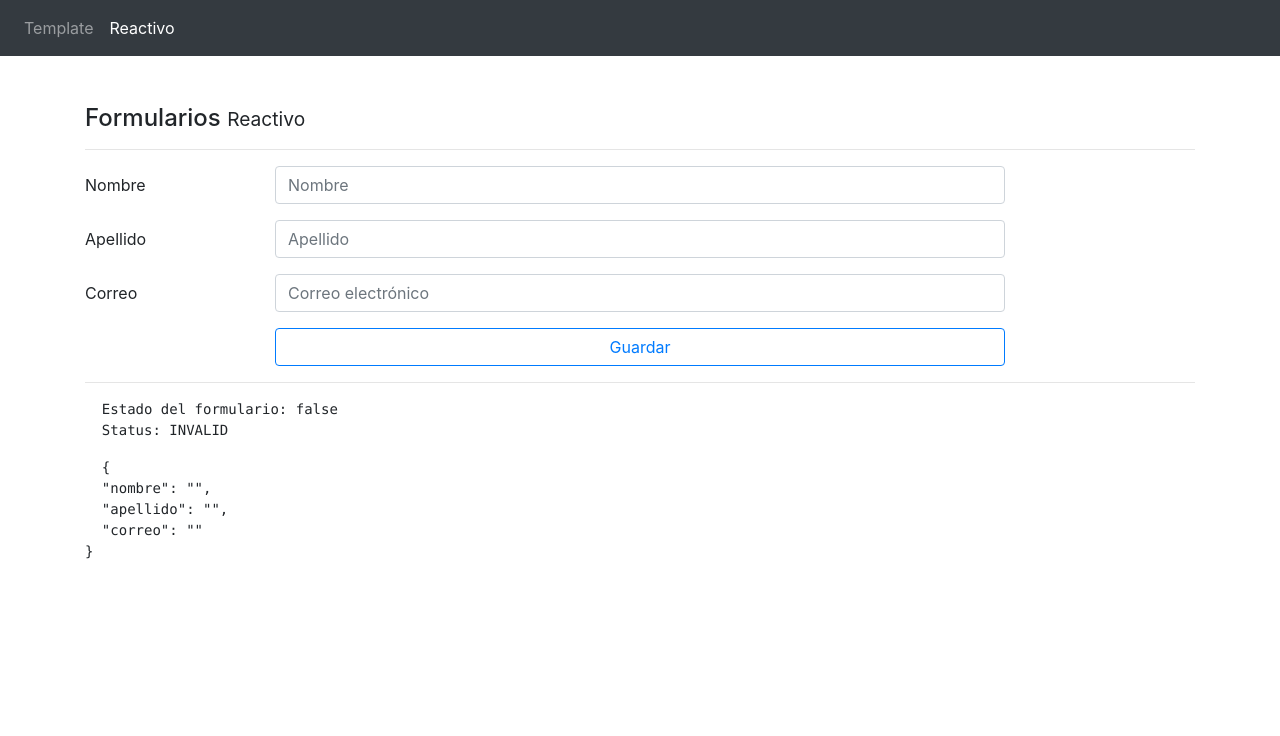
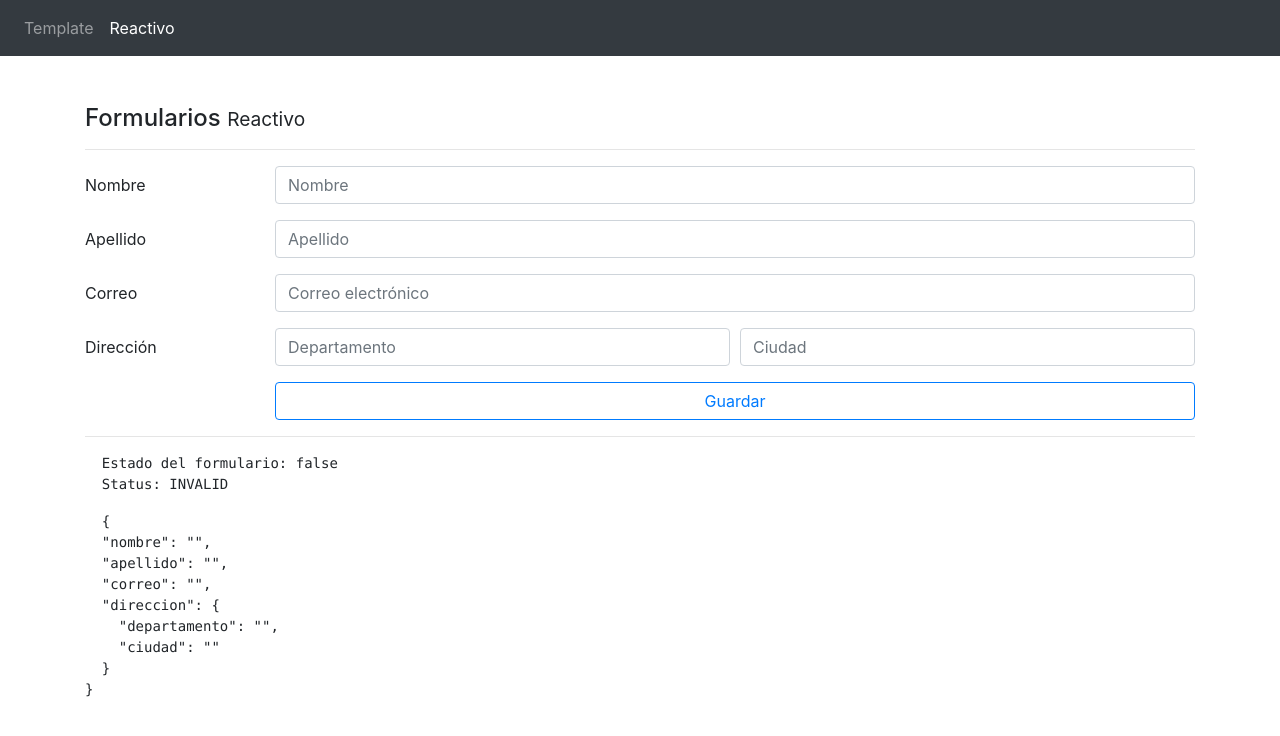
Before and after one commit to Brigitte9219/Formularios_Template_Reactivos_EnAngular, an Angular app: page /#/reactivo in a window 1280 px wide. Shown: the top 736 px of the page. Built offline with nearby package versions, Linux system fonts and the light colour scheme.

Commit message:
Agrupación de los objetos con FormGroupName

```diff
--- a/src/app/pages/reactive/reactive.component.html
+++ b/src/app/pages/reactive/reactive.component.html
@@ -6,7 +6,7 @@
 
     <div class="form-group row">
       <label class="col-2 col-form-label">Nombre</label>
-      <div class="col-8">
+      <div class="col">
 
         <input class="form-control"
                type="text"
@@ -20,7 +20,7 @@
 
     <div class="form-group row">
       <label class="col-2 col-form-label">Apellido</label>
-      <div class="col-8">
+      <div class="col">
 
         <input class="form-control"
                type="text"
@@ -36,7 +36,7 @@
 
   <div class="form-group row">
     <label class="col-2 col-form-label">Correo</label>
-    <div class="col-8">
+    <div class="col">
 
       <input class="form-control"
              type="email"
@@ -48,11 +48,29 @@
     </div>
   </div>
 
+  <div class="form-group row" formGroupName="direccion">
+    <label class="col-2 col-form-label">Dirección</label>
+    <div class="form-row col">
+      <div class="col">
+        <input type="text"
+              class="form-control"
+              placeholder="Departamento"
+              formControlName="departamento">
+      </div>
+      <div class="col">
+        <input type="text"
+              class="form-control"
+              placeholder="Ciudad"
+              formControlName="ciudad">
+      </div>
+    </div>
+  </div>
+
 
 
   <div class="form-group row">
     <label class="col-2 col-form-label">&nbsp;</label>
-    <div class="input-group col-md-8">
+    <div class="input-group col">
       <button type="submit" class="btn btn-outline-primary btn-block">
         Guardar
       </button>
--- a/src/app/pages/reactive/reactive.component.ts
+++ b/src/app/pages/reactive/reactive.component.ts
@@ -31,6 +31,10 @@ export class ReactiveComponent {
     nombre:['', [Validators.required, Validators.minLength(5)]],
     apellido:['', Validators.required],
     correo:['', [Validators.required, Validators.pattern('[a-z0-9._%+-]+@[a-z0-9.-]+\.[a-z]{2,3}$')]],
+    direccion: this.fb.group({
+      departamento:['', Validators.required],
+      ciudad:['', Validators.required]
+    })
   });
   }
 
```
